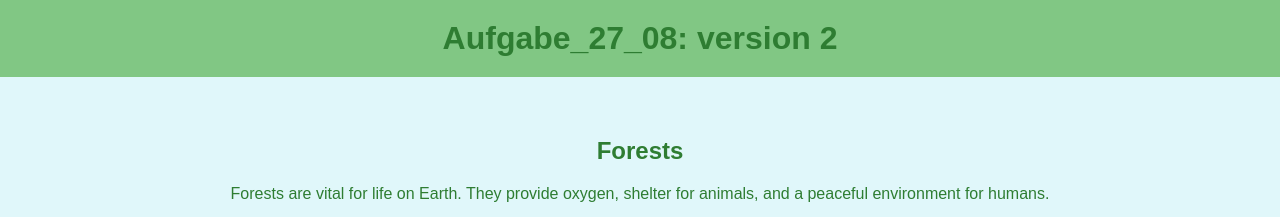
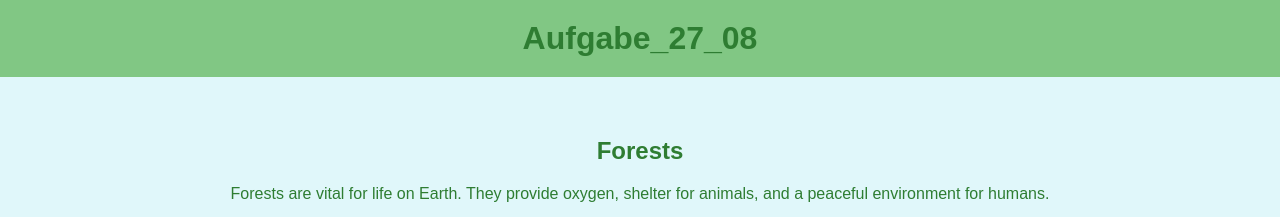
Before and after one commit to senda1988/aufgabe_27_08, a plain HTML site: page index.html in a window 1280 px wide. Shown: the top 217 px of the page. Drawn offline with Linux system fonts and the light colour scheme.

Commit message:
status 0

```diff
--- a/index.html
+++ b/index.html
@@ -39,7 +39,7 @@
 
 <body>
     <header>
-        <h1>Aufgabe_27_08: version 2 </h1>
+        <h1>Aufgabe_27_08 </h1>
     </header>
 
     <section>
```
Also changed, not shown: 1 other file.
